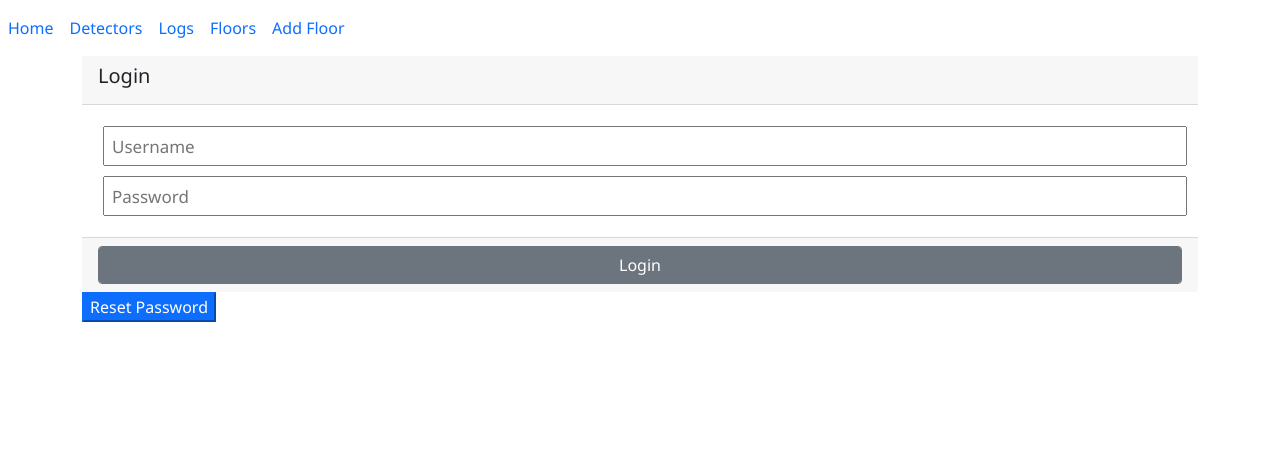
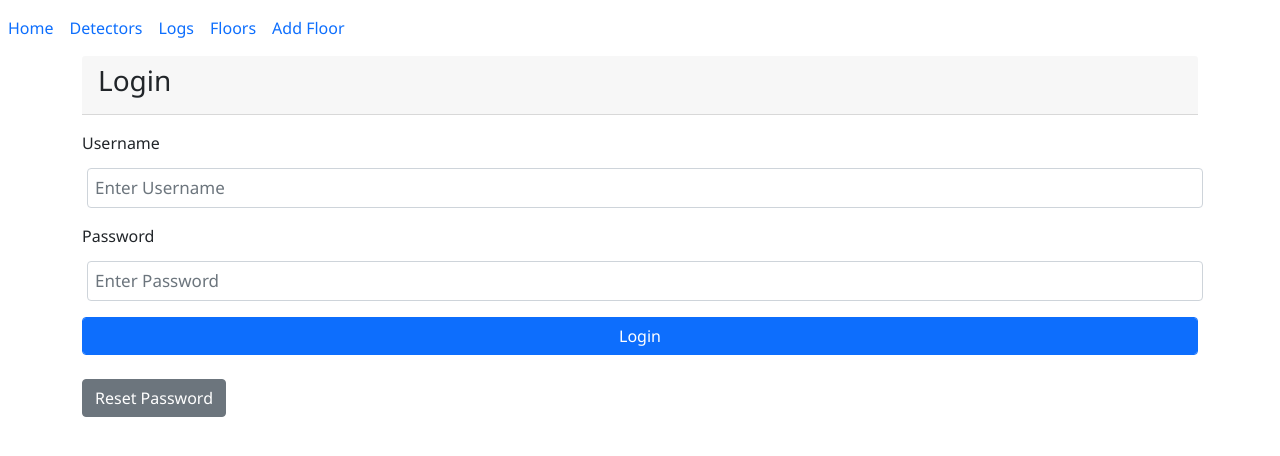
Before and after one commit to RagingRedBull/thesis-frontend, a React (Create React App) app: page /login in a window 1280 px wide. Shown: the top 456 px of the page. Built offline with nearby package versions, Linux system fonts and the light colour scheme.

Commit message:
Fixed margins and refactored the login page design into bootstrap similar to change password

```diff
--- a/src/components/ChangePassword/index.js
+++ b/src/components/ChangePassword/index.js
@@ -42,7 +42,7 @@ const ChangePassword = () => {
 
   return (
     <div className="container">
-      <Form>
+      <Form className="mb-4">
         <Form.Group className="mb-3" controlId="formHeader">
           <div className="card-header">
             <h3>Change Password</h3>
--- a/src/components/Login/index.js
+++ b/src/components/Login/index.js
@@ -1,6 +1,7 @@
 import React from "react";
 import { useState } from "react";
 import { Link } from "react-router-dom";
+import { Button, Form } from "react-bootstrap";
 
 const Login = () => {
   const [username, setUsername] = useState("");
@@ -21,43 +22,44 @@ const Login = () => {
 
   return (
     <div className="container">
-      <form onSubmit={onSubmit}>
-        <div className="card-header">
-          <h5>Login</h5>
-        </div>
-        <div className="card-body">
-          <div className="input-container">
-            <input
+      <Form className="mb-4">
+        <Form.Group className="mb-3" controlId="formHeader">
+          <div className="card-header">
+            <h3>Login</h3>
+          </div>
+        </Form.Group>
+
+        <Form.Group controlId="formBody">
+          <Form.Group className="mb-3" controlId="formUsername">
+            <Form.Label>Username</Form.Label>
+            <Form.Control
               type="text"
               style={inputStyle}
               onChange={(e) => setUsername(e.target.value)}
-              //required
-              placeholder="Username"
+              placeholder="Enter Username"
             />
-          </div>
-          <div className="input-container">
-            <input
-              type="password"
+          </Form.Group>
+
+          <Form.Group className="mb-3" controlId="formPassword">
+            <Form.Label>Password</Form.Label>
+            <Form.Control
+              type="text"
               style={inputStyle}
               onChange={(e) => setPassword(e.target.value)}
-              //required
-              placeholder="Password"
+              placeholder="Enter Password"
             />
-          </div>
-        </div>
-        <div className="card-footer">
-          <div className="text-center">
-            <button
-              type="submit"
-              className="btn btn-secondary btn-block form-control"
-            >
-              Login
-            </button>
-          </div>
-        </div>
-      </form>
-      <Link to = '/change-password'>
-          <button className="btn-primary">Reset Password</button>
+          </Form.Group>
+        </Form.Group>
+        <Button
+          className="btn btn-primary btn-block form-control"
+          type="submit"
+          onClick={onSubmit}
+        >
+          Login
+        </Button>
+      </Form>
+      <Link to="/change-password">
+        <button className="btn btn-secondary">Reset Password</button>
       </Link>
     </div>
   );
```
